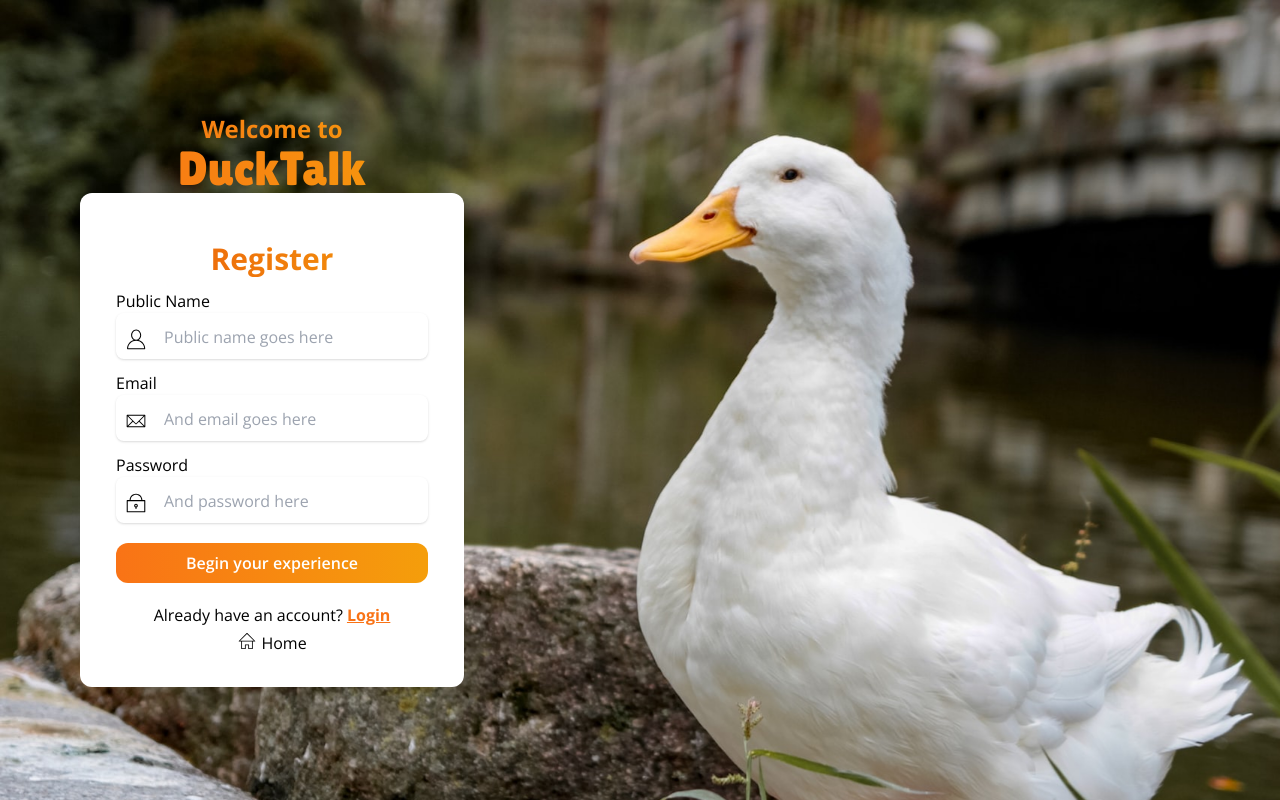
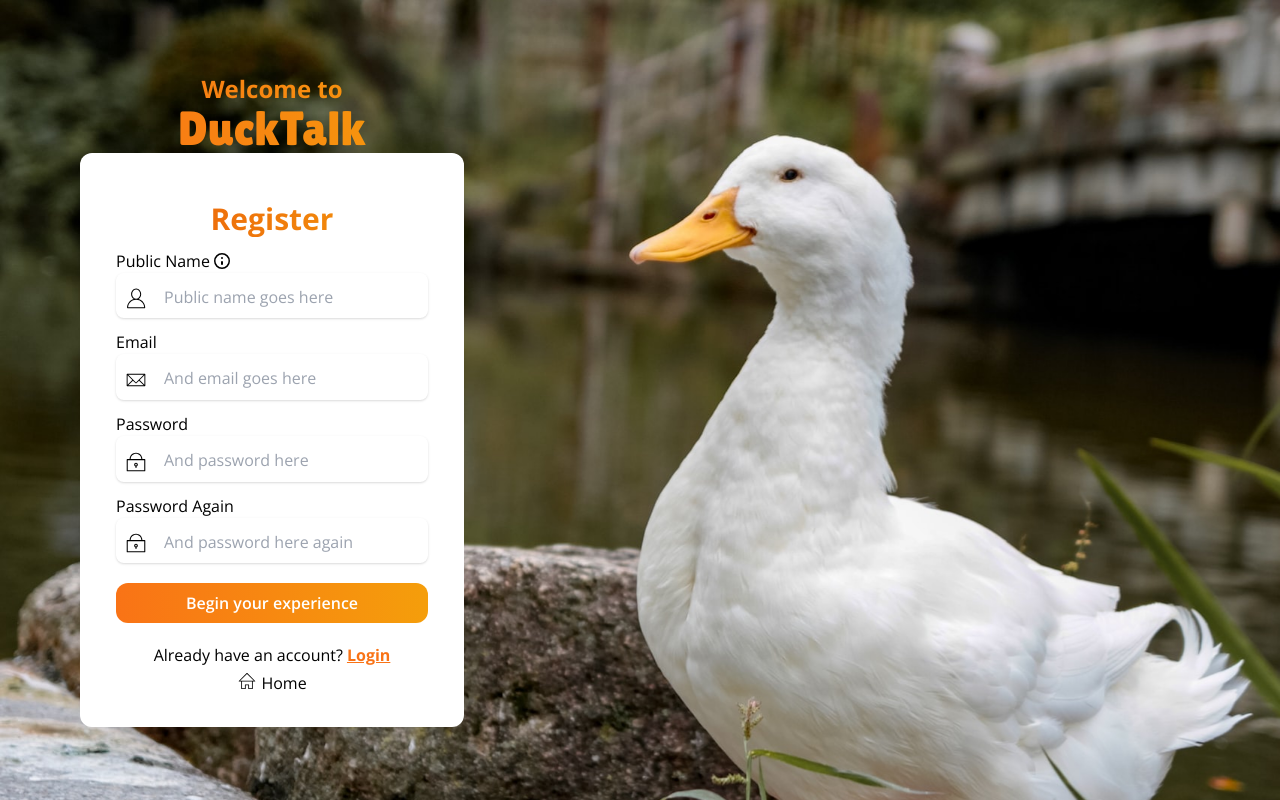
Before and after one commit to a4vg/ducktalk, a React app in the folder frontend/: page /register in a window 1280 px wide. Built offline with nearby package versions, Linux system fonts and the light colour scheme; what react-indexed-db would draw is missing.

Commit message:
Last fixes

```diff
--- a/frontend/src/components/MessagesArea.jsx
+++ b/frontend/src/components/MessagesArea.jsx
@@ -15,8 +15,8 @@ const MessagesArea = ({ lines, myName }) => {
 
   return (
     <div className="flex-grow flex flex-col px-4 py-3 md:overflow-x-hidden overflow-auto">
-      {lines.length !== 0
-        ? lines.map((m, idx) => (
+      {lines ? (
+        lines.map((m, idx) => (
           <div
             key={idx}
             className={`flex max-w-full md:max-w-3/4 lg:max-w-1/2 break-all ${
@@ -43,7 +43,9 @@ const MessagesArea = ({ lines, myName }) => {
             </div>
           </div>
         ))
-        : "No messages yet"}
+      ) : (
+        <span>"No messages yet"</span>
+      )}
     </div>
   );
 };
--- a/frontend/src/components/RegisterForm.jsx
+++ b/frontend/src/components/RegisterForm.jsx
@@ -9,6 +9,7 @@ const RegisterForm = ({ onRegistered }) => {
     publicName: "",
     email: "",
     password: "",
+    passwordAgain: "",
   });
   const [errors, setErrors] = useState({});
 
@@ -37,9 +38,36 @@ const RegisterForm = ({ onRegistered }) => {
   return (
     <>
       <form className="mt-3 mx-6" action="#">
-        <label className="block" htmlFor="publicName">
-          Public Name
-        </label>
+        <div className="flex">
+          <label className="inline" htmlFor="publicName">
+            Public Name
+          </label>
+          <div class="tooltip">
+            <svg width="24" height="24" fill="none" viewBox="0 0 24 24">
+              <path
+                stroke="currentColor"
+                stroke-linecap="round"
+                stroke-linejoin="round"
+                stroke-width="2"
+                d="M12 13V15"
+              ></path>
+              <circle cx="12" cy="9" r="1" fill="currentColor"></circle>
+              <circle
+                cx="12"
+                cy="12"
+                r="7.25"
+                stroke="currentColor"
+                stroke-linecap="round"
+                stroke-linejoin="round"
+                stroke-width="1.5"
+              ></circle>
+            </svg>
+
+            <span class="tooltiptext">
+              This name will be available to anyone who sends you a message
+            </span>
+          </div>
+        </div>
         {errors.publicName && (
           <span className="text-sm text-red-500">{errors.publicName}</span>
         )}
@@ -103,6 +131,28 @@ const RegisterForm = ({ onRegistered }) => {
           />
         </div>
 
+        <label className="block mt-3" htmlFor="passwordAgain">
+          Password Again
+        </label>
+        {errors.passwordAgain && (
+          <span className="text-sm text-red-500">{errors.passwordAgain}</span>
+        )}
+        <div
+          className={`shadow p-2 rounded-lg ${
+            errors.passwordAgain ? "border border-red-500" : ""
+          }`}
+        >
+          <svg className="w-6 h-6 inline" viewBox="0 0 20 20">
+            <path d="M17.308,7.564h-1.993c0-2.929-2.385-5.314-5.314-5.314S4.686,4.635,4.686,7.564H2.693c-0.244,0-0.443,0.2-0.443,0.443v9.3c0,0.243,0.199,0.442,0.443,0.442h14.615c0.243,0,0.442-0.199,0.442-0.442v-9.3C17.75,7.764,17.551,7.564,17.308,7.564 M10,3.136c2.442,0,4.43,1.986,4.43,4.428H5.571C5.571,5.122,7.558,3.136,10,3.136 M16.865,16.864H3.136V8.45h13.729V16.864z M10,10.664c-0.854,0-1.55,0.696-1.55,1.551c0,0.699,0.467,1.292,1.107,1.485v0.95c0,0.243,0.2,0.442,0.443,0.442s0.443-0.199,0.443-0.442V13.7c0.64-0.193,1.106-0.786,1.106-1.485C11.55,11.36,10.854,10.664,10,10.664 M10,12.878c-0.366,0-0.664-0.298-0.664-0.663c0-0.366,0.298-0.665,0.664-0.665c0.365,0,0.664,0.299,0.664,0.665C10.664,12.58,10.365,12.878,10,12.878"></path>
+          </svg>
+          <input
+            className="ml-4 mt-1 w-4/5 font-light inline focus:outline-none"
+            type="password"
+            placeholder="And password here again"
+            onChange={e => setData({ ...data, passwordAgain: e.target.value })}
+          />
+        </div>
+
         <button
           onClick={e => register(e)}
           className="mt-5 bg-gradient-to-r from-orange-500 to-yellow-500 font-semibold text-white rounded-xl py-2 w-full hover:opacity-75 transition-opacity"
--- a/frontend/src/index.scss
+++ b/frontend/src/index.scss
@@ -33,3 +33,27 @@ body {
     opacity: 1;
   }
 }
+
+.tooltip {
+  position: relative;
+  display: inline-block;
+  // border-bottom: 1px dotted black;
+}
+
+.tooltip .tooltiptext {
+  visibility: hidden;
+  width: 120px;
+  background-color: black;
+  color: #fff;
+  text-align: center;
+  border-radius: 6px;
+  padding: 5px 0;
+
+  /* Position the tooltip */
+  position: absolute;
+  z-index: 1;
+}
+
+.tooltip:hover .tooltiptext {
+  visibility: visible;
+}
--- a/frontend/src/pages/Chat.jsx
+++ b/frontend/src/pages/Chat.jsx
@@ -110,6 +110,8 @@ const Chat = () => {
   const handleChatCreated = (chatItem, chat) => {
     let tempChats = chats.slice(); // copy
     tempChats.unshift(chatItem);
+    console.log(tempChats);
+    console.log(chat);
     setChats(tempChats);
     setCurrentChat(chat);
   };
--- a/frontend/src/scripts/utils.js
+++ b/frontend/src/scripts/utils.js
@@ -36,6 +36,12 @@ export const validateForm = data => {
     valid = false;
   }
 
+  if (data["passwordAgain"])
+    if (data["passwordAgain"] !== data["password"]) {
+      err["passwordAgain"] = "This is not the same password...";
+      valid = false;
+    }
+
   return [valid, err];
 };
 
```
Also changed, not shown: 2 other files (tests, documents, lock files or other folders). Lines whose indentation alone changed are shown as unchanged.
